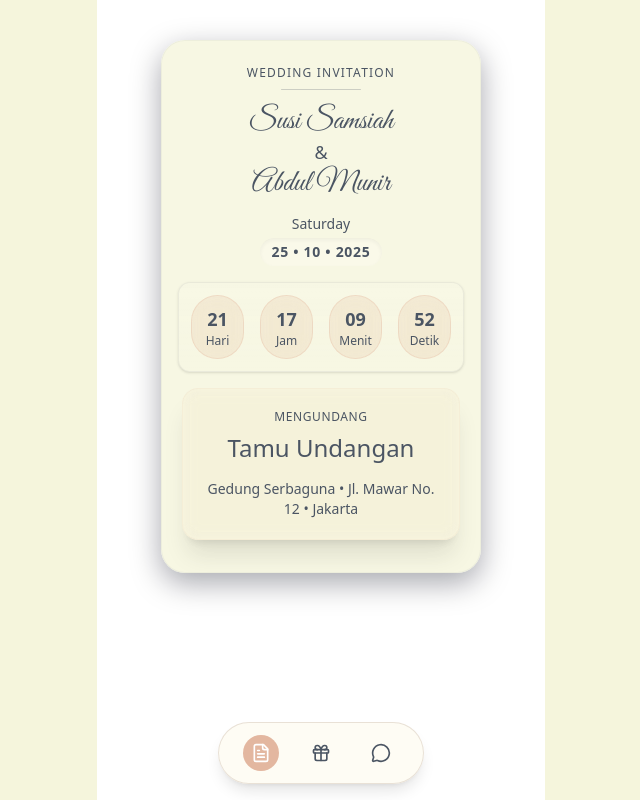
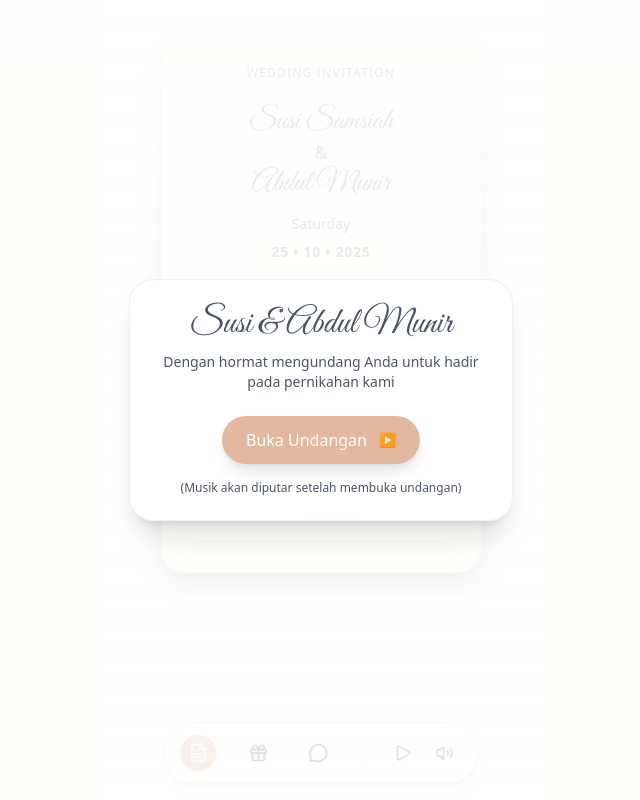
Before and after one commit to RamdlanFaqih/wedding-invitation, a Next.js app: page / in a window 1280 px wide. Shown: the whole page, without its empty margins (319-959 px from the left). Built offline with nearby package versions, Linux system fonts and the light colour scheme.

Commit message:
feat: music player

```diff
--- a/src/app/page.tsx
+++ b/src/app/page.tsx
@@ -1,10 +1,12 @@
 import WeddingInvitation from "@/components/invitation-section"
+import MusicPlayer from "@/components/music-player"
 import { Suspense } from "react"
 
 export default function Page() {
   return (
     <Suspense fallback={<div>Loading...</div>}>
       <WeddingInvitation />
+      <MusicPlayer src="/music.mp3" />
     </Suspense>
   )
 }
--- a/src/components/floating-bottombar.tsx
+++ b/src/components/floating-bottombar.tsx
@@ -1,35 +1,94 @@
-"use client"
+"use client";
 
-import { FileText, Gift, ImageIcon, MessageCircle } from "lucide-react"
-import { useNavigationStore } from "@/store/navigation-store"
+import { FileText, Gift, ImageIcon, MessageCircle, Play, Pause, Volume2, VolumeXIcon } from "lucide-react";
+import { useNavigationStore } from "@/store/navigation-store";
+import React, { useEffect, useState } from "react";
 
 export function FloatingBottomBar() {
-  const { activeSection, setActiveSection } = useNavigationStore()
+  const { activeSection, setActiveSection } = useNavigationStore();
+  const [isPlaying, setIsPlaying] = useState(false);
+  const [isMuted, setIsMuted] = useState(false);
 
   const navItems = [
     { id: "invitation", icon: FileText, label: "Invitation" },
     { id: "gift", icon: Gift, label: "Gift" },
     { id: "messages", icon: MessageCircle, label: "Messages" },
-  ]
+  ];
+
+  // sync status dari window.__musicPlayer (jika tersedia)
+  useEffect(() => {
+    let id: number | null = null;
+
+    const tick = () => {
+      const m = typeof window !== "undefined" ? window.__musicPlayer : undefined;
+      if (m) {
+        setIsPlaying(m.isPlaying());
+        setIsMuted(m.isMuted());
+      }
+    };
+
+    // check periodik untuk keep-in-sync (sederhana)
+    id = window.setInterval(tick, 500);
+    tick();
+
+    return () => {
+      if (id) window.clearInterval(id);
+    };
+  }, []);
+
+  const handleMusicToggle = async () => {
+    const m = typeof window !== "undefined" ? window.__musicPlayer : undefined;
+    if (!m) return;
+    await m.togglePlay();
+    setIsPlaying(m.isPlaying());
+  };
+
+  const handleMuteToggle = () => {
+    const m = typeof window !== "undefined" ? window.__musicPlayer : undefined;
+    if (!m) return;
+    m.toggleMute();
+    setIsMuted(m.isMuted());
+  };
 
   return (
     <div className="fixed bottom-4 left-1/2 transform -translate-x-1/2 z-50">
-      <div className="bg-card/80 backdrop-blur-md rounded-full px-6 py-3 shadow-lg border border-border/50">
+      <div className="bg-card/80 backdrop-blur-md rounded-full px-4 py-3 shadow-lg border border-border/50 flex items-center gap-4">
         <div className="flex items-center gap-6">
           {navItems.map(({ id, icon: Icon, label }) => (
             <button
               key={id}
               onClick={() => setActiveSection(id)}
-              className={`p-2 rounded-full transition-colors ${
-                activeSection === id ? "bg-primary text-primary-foreground" : "hover:bg-accent text-muted-foreground"
-              }`}
+              className={`p-2 rounded-full transition-colors ${activeSection === id ? "bg-primary text-primary-foreground" : "hover:bg-accent text-muted-foreground"
+                }`}
               aria-label={label}
             >
               <Icon size={20} />
             </button>
           ))}
         </div>
+
+        {/* spacer */}
+        <div className="w-px h-6 bg-muted-foreground/10 mx-2" />
+
+        {/* Music controls inside the bottom bar */}
+        <div className="flex items-center gap-2">
+          <button
+            onClick={handleMusicToggle}
+            className="p-2 rounded-full hover:bg-accent transition"
+            aria-label={isPlaying ? "Pause music" : "Play music"}
+          >
+            {isPlaying ? <Pause size={18} /> : <Play size={18} />}
+          </button>
+
+          <button
+            onClick={handleMuteToggle}
+            className="p-2 rounded-full hover:bg-accent transition"
+            aria-label={isMuted ? "Unmute" : "Mute"}
+          >
+            {isMuted ? <VolumeXIcon size={18} /> : <Volume2 size={18} />}
+          </button>
+        </div>
       </div>
     </div>
-  )
+  );
 }
--- /dev/null
+++ b/src/components/music-player.tsx
@@ -0,0 +1,158 @@
+// MusicPlayer.tsx
+"use client";
+
+import React, { useEffect, useRef, useState } from "react";
+
+type Props = {
+  src?: string; // contoh: "/music.mp3"
+  loop?: boolean;
+};
+
+declare global {
+  interface Window {
+    __musicPlayer?: {
+      togglePlay: () => Promise<void>;
+      toggleMute: () => void;
+      isPlaying: () => boolean;
+      isMuted: () => boolean;
+    };
+  }
+}
+
+export default function MusicPlayer({
+  src = "/music.mp3",
+  loop = true,
+}: Props) {
+  const audioRef = useRef<HTMLAudioElement | null>(null);
+  const playingRef = useRef<boolean>(false);
+  const mutedRef = useRef<boolean>(false);
+
+  const [isOpen, setIsOpen] = useState(false);
+  const [isPlaying, setIsPlaying] = useState(false);
+  const [isMuted, setIsMuted] = useState(false);
+
+  useEffect(() => {
+    const a = new Audio(src);
+    a.loop = loop;
+    a.preload = "auto";
+    audioRef.current = a;
+
+    // event listeners untuk keep-in-sync
+    const onPlay = () => {
+      playingRef.current = true;
+      setIsPlaying(true);
+    };
+    const onPause = () => {
+      playingRef.current = false;
+      setIsPlaying(false);
+    };
+    const onVolumeChange = () => {
+      mutedRef.current = !!a.muted;
+      setIsMuted(mutedRef.current);
+    };
+
+    a.addEventListener("play", onPlay);
+    a.addEventListener("pause", onPause);
+    a.addEventListener("volumechange", onVolumeChange);
+
+    // expose API yang membaca audioRef langsung / ref untuk menghindari stale closure
+    window.__musicPlayer = {
+      togglePlay: async () => {
+        const audio = audioRef.current;
+        if (!audio) return;
+        if (!playingRef.current) {
+          try {
+            await audio.play();
+            // event 'play' akan meng-handle state, tapi set juga untuk safety
+            playingRef.current = true;
+            setIsPlaying(true);
+          } catch (err) {
+            console.warn("Play failed:", err);
+          }
+          return;
+        }
+        // kalau sedang playing -> pause
+        audio.pause();
+        playingRef.current = false;
+        setIsPlaying(false);
+      },
+      toggleMute: () => {
+        const audio = audioRef.current;
+        if (!audio) return;
+        audio.muted = !audio.muted;
+        mutedRef.current = audio.muted;
+        setIsMuted(audio.muted);
+      },
+      isPlaying: () => {
+        // prefer reading actual audio state if ada
+        const audio = audioRef.current;
+        if (audio) return !audio.paused && !audio.ended;
+        return playingRef.current;
+      },
+      isMuted: () => {
+        const audio = audioRef.current;
+        if (audio) return !!audio.muted;
+        return mutedRef.current;
+      },
+    };
+
+    return () => {
+      // cleanup
+      a.removeEventListener("play", onPlay);
+      a.removeEventListener("pause", onPause);
+      a.removeEventListener("volumechange", onVolumeChange);
+      a.pause();
+      a.src = "";
+      audioRef.current = null;
+      try {
+        delete window.__musicPlayer;
+      } catch {}
+    };
+    // hanya sekali saat mount (src/loop tidak perlu meng-recreate API pada runtime normal)
+    // eslint-disable-next-line react-hooks/exhaustive-deps
+  }, []);
+
+  // buka undangan (splash) lalu play
+  const openInvitationAndPlay = async () => {
+    setIsOpen(true);
+    try {
+      const a = audioRef.current;
+      if (!a) return;
+      a.muted = isMuted;
+      await a.play();
+      playingRef.current = true;
+      setIsPlaying(true);
+    } catch (e) {
+      console.warn("Play failed:", e);
+      playingRef.current = false;
+      setIsPlaying(false);
+    }
+  };
+
+  return (
+    <>
+      {!isOpen && (
+        <div className="fixed inset-0 z-[999] flex items-center justify-center bg-gradient-to-b from-white/90 to-white/80">
+          <div className="max-w-sm w-[92%] mx-auto text-center p-6 rounded-3xl shadow-xl bg-white/90 backdrop-blur-sm border border-muted-foreground/8">
+            <h2 className="font-script text-4xl mb-2">Susi &amp; Abdul Munir</h2>
+            <p className="text-sm text-muted-foreground mb-6">
+              Dengan hormat mengundang Anda untuk hadir pada pernikahan kami
+            </p>
+
+            <button
+              onClick={openInvitationAndPlay}
+              className="inline-flex items-center justify-center gap-3 px-6 py-3 rounded-full bg-primary text-white font-medium shadow-lg hover:scale-[1.02] transition-transform"
+            >
+              Buka Undangan
+              <span className="text-sm opacity-80">▶</span>
+            </button>
+
+            <p className="mt-4 text-xs text-muted-foreground">
+              (Musik akan diputar setelah membuka undangan)
+            </p>
+          </div>
+        </div>
+      )}
+    </>
+  );
+}
```
Also changed, not shown: 1 other file (tests, documents, lock files or other folders).
